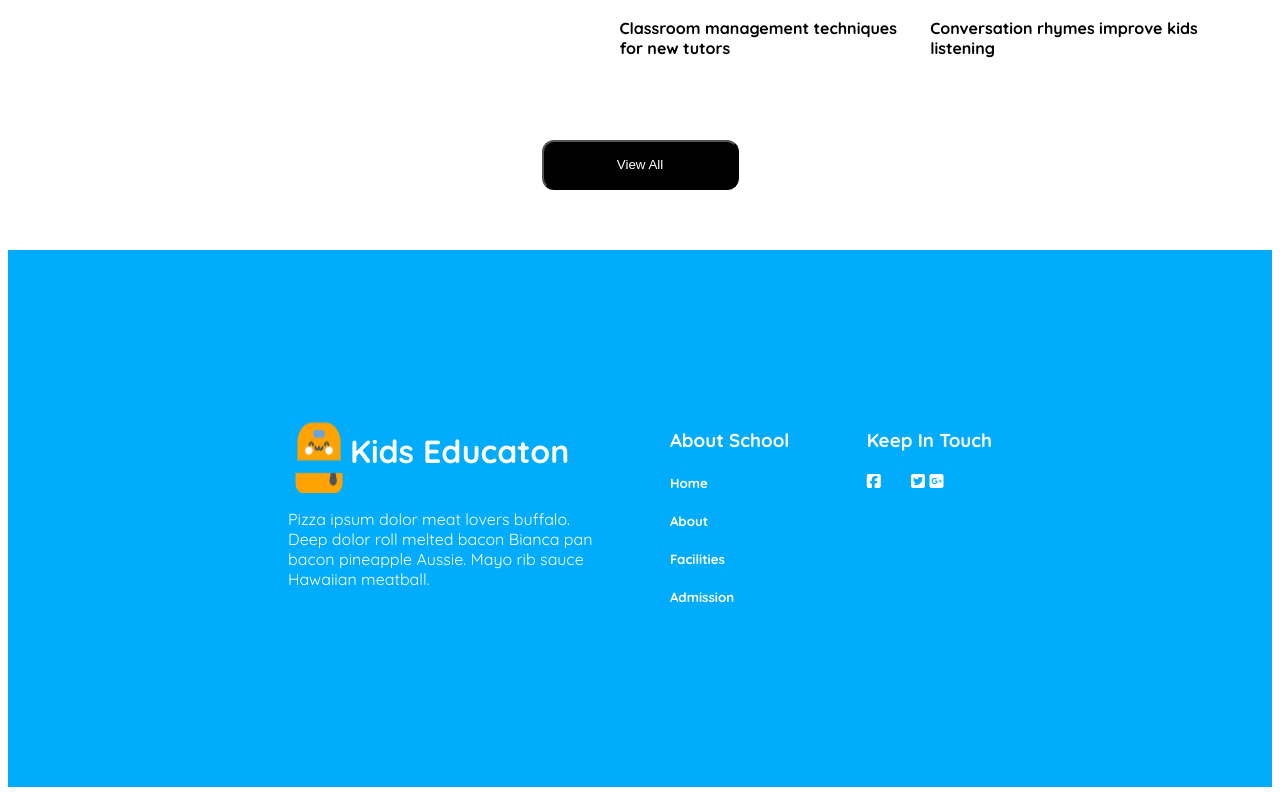
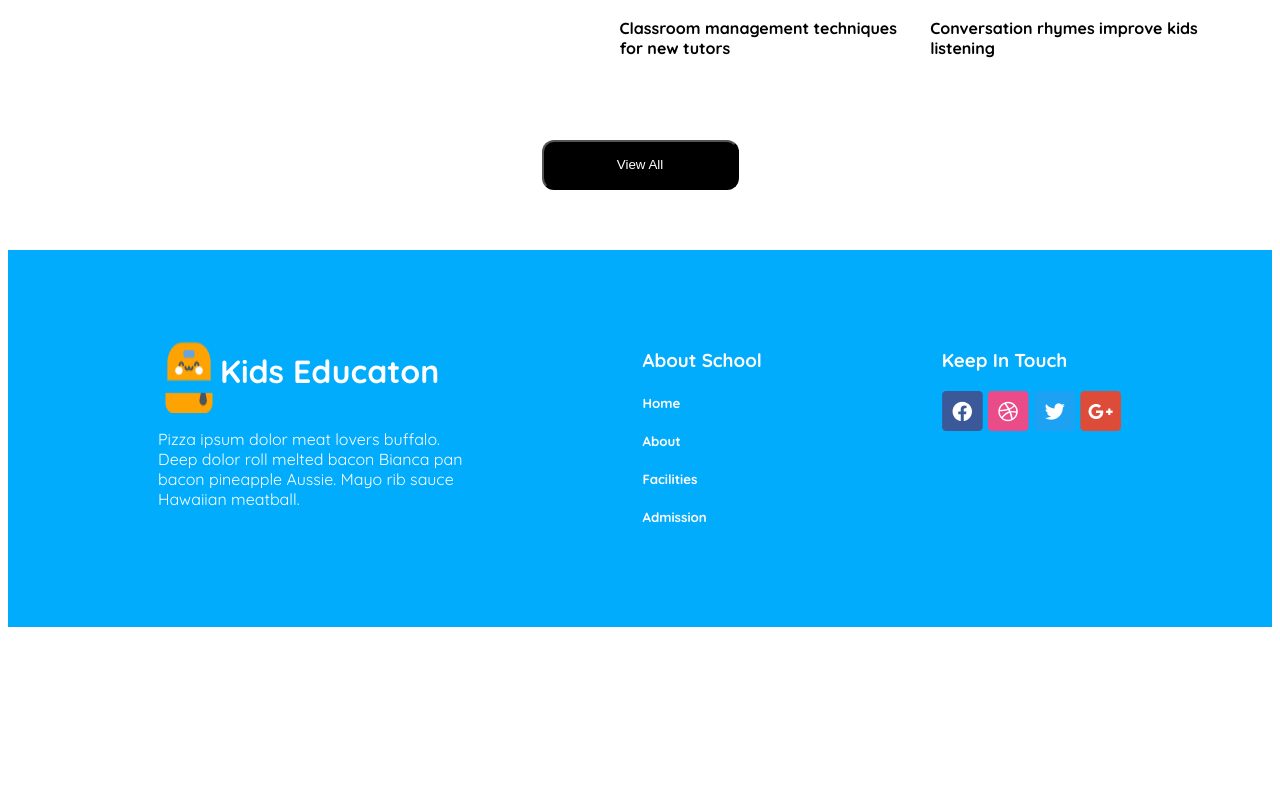
Before and after one commit to Al-AminSikder/My-Assignment-2, a plain HTML site: page index.html in a window 1280 px wide. Shown: the part 2042-2837 px from the top of the page. After the commit the page ends 2677 px from the top, so only its background shows below. Drawn offline with Linux system fonts and the light colour scheme.

```diff
--- a/index.html
+++ b/index.html
@@ -141,10 +141,11 @@
             </div>
             <div>
                 <h3>Keep In Touch</h3>
-                <div    >
-                    <i class="fa-brands fa-square-facebook last-icon"></i>
-                    <i class="fa-brands fa-square-twitter"></i>
-                    <i class="fa-brands fa-square-google-plus"></i>
+                <div>
+                    <img src="./Images/fb.png" alt="">
+                    <img src="./Images/dribble.png" alt="">
+                    <img src="./Images/twitter.png" alt="">
+                    <img src="./Images/google+.png" alt="">
                 </div>
             </div>
         </div>
--- a/styles/styles.css
+++ b/styles/styles.css
@@ -10,6 +10,9 @@
     align-items: center;
     max-width: 1160px;
     margin: 20px auto;
+    @media only screen and (max-width: 576px) {
+        border-bottom: orange;;
+      }
 
 }
 .hamburg {
@@ -283,7 +286,7 @@
 }
 .foot {
     max-width: 100%;
-    padding: 160px  280px;
+    padding: 80px  150px;
     background-color: #01ACFD;
     color: white;
     display: flex;
```
Also changed, not shown: Images/dribble.png (added), Images/fb.png (added), Images/google+.png (added), Images/twitter.png (added).
